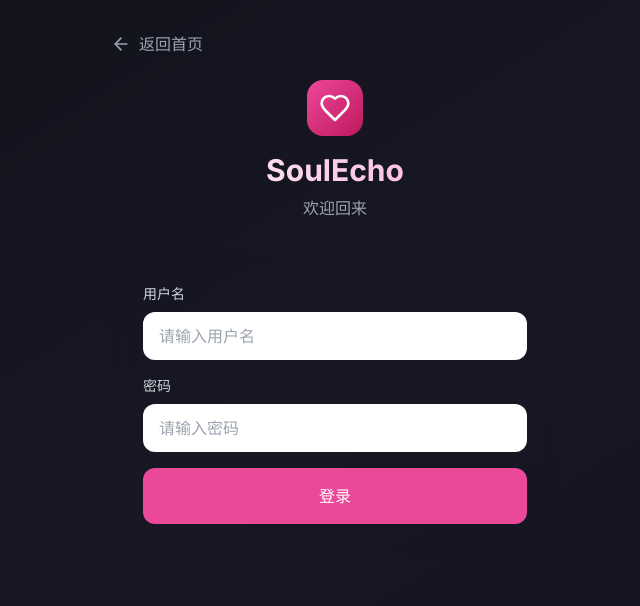
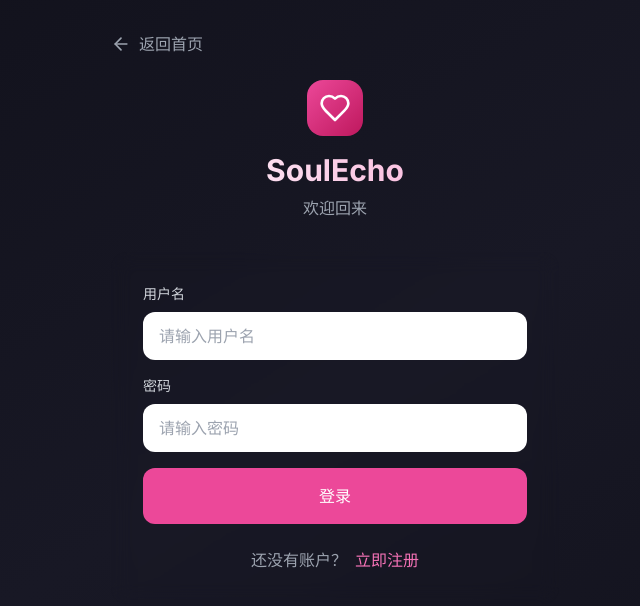
Before and after one commit to skydzx/soul-echo, a React (Vite) app in the folder frontend/: page /login in a window 1280 px wide. Shown: the top 606 px of the page, without its empty margins (305-945 px from the left). Built offline with nearby package versions, Linux system fonts and the light colour scheme; no server answers.

Commit message:
restore: 恢复登录页面注册功能

```diff
--- a/frontend/src/pages/Auth/Login.tsx
+++ b/frontend/src/pages/Auth/Login.tsx
@@ -10,8 +10,10 @@ export default function Login() {
   const navigate = useNavigate();
   const { login, loading } = useAuthStore();
   const { theme } = useThemeStore();
+  const [isLogin, setIsLogin] = useState(true);
   const [formData, setFormData] = useState({
     username: '',
+    email: '',
     password: '',
   });
   const [error, setError] = useState('');
@@ -69,10 +71,14 @@ export default function Login() {
     setError('');
 
     try {
-      await login(formData.username, formData.password);
+      if (isLogin) {
+        await login(formData.username, formData.password);
+      } else {
+        await useAuthStore.getState().register(formData.username, formData.email, formData.password);
+      }
       navigate('/');
     } catch (err: any) {
-      setError(err.response?.data?.detail || '登录失败，请检查用户名和密码');
+      setError(err.response?.data?.detail || '操作失败，请重试');
     }
   };
 
@@ -102,12 +108,26 @@ export default function Login() {
           <h1 className={`text-3xl font-bold bg-gradient-to-r ${theme === 'light' ? 'from-gray-700 via-gray-800 to-gray-900' : theme === 'pink' ? 'from-pink-600 via-pink-700 to-rose-600' : 'from-white via-pink-200 to-primary-300'} bg-clip-text text-transparent`}>
             SoulEcho
           </h1>
-          <p className={`${getGrayTextClass()} mt-2`}>欢迎回来</p>
+          <p className={`${getGrayTextClass()} mt-2`}>{isLogin ? '欢迎回来' : '创建你的账户'}</p>
         </div>
 
         {/* 表单 */}
         <div className="glass rounded-2xl p-6 md:p-8">
           <form onSubmit={handleSubmit} className="space-y-4">
+            {!isLogin && (
+              <div>
+                <label className={`block text-sm font-medium ${getLabelClass()} mb-2`}>邮箱</label>
+                <input
+                  type="email"
+                  placeholder="请输入邮箱"
+                  value={formData.email}
+                  onChange={(e) => setFormData({ ...formData, email: e.target.value })}
+                  className="w-full"
+                  required
+                />
+              </div>
+            )}
+
             <div>
               <label className={`block text-sm font-medium ${getLabelClass()} mb-2`}>用户名</label>
               <input
@@ -139,9 +159,25 @@ export default function Login() {
             )}
 
             <Button type="submit" loading={loading} className="w-full py-4 text-base">
-              登录
+              {isLogin ? '登录' : '注册'}
             </Button>
           </form>
+
+          {/* 切换登录/注册 */}
+          <div className="mt-6 text-center">
+            <p className={getGrayTextClass()}>
+              {isLogin ? '还没有账户？' : '已有账户？'}
+              <button
+                onClick={() => {
+                  setIsLogin(!isLogin);
+                  setError('');
+                }}
+                className="ml-2 text-primary-400 hover:text-primary-300 transition-colors"
+              >
+                {isLogin ? '立即注册' : '立即登录'}
+              </button>
+            </p>
+          </div>
         </div>
       </motion.div>
     </div>
```
